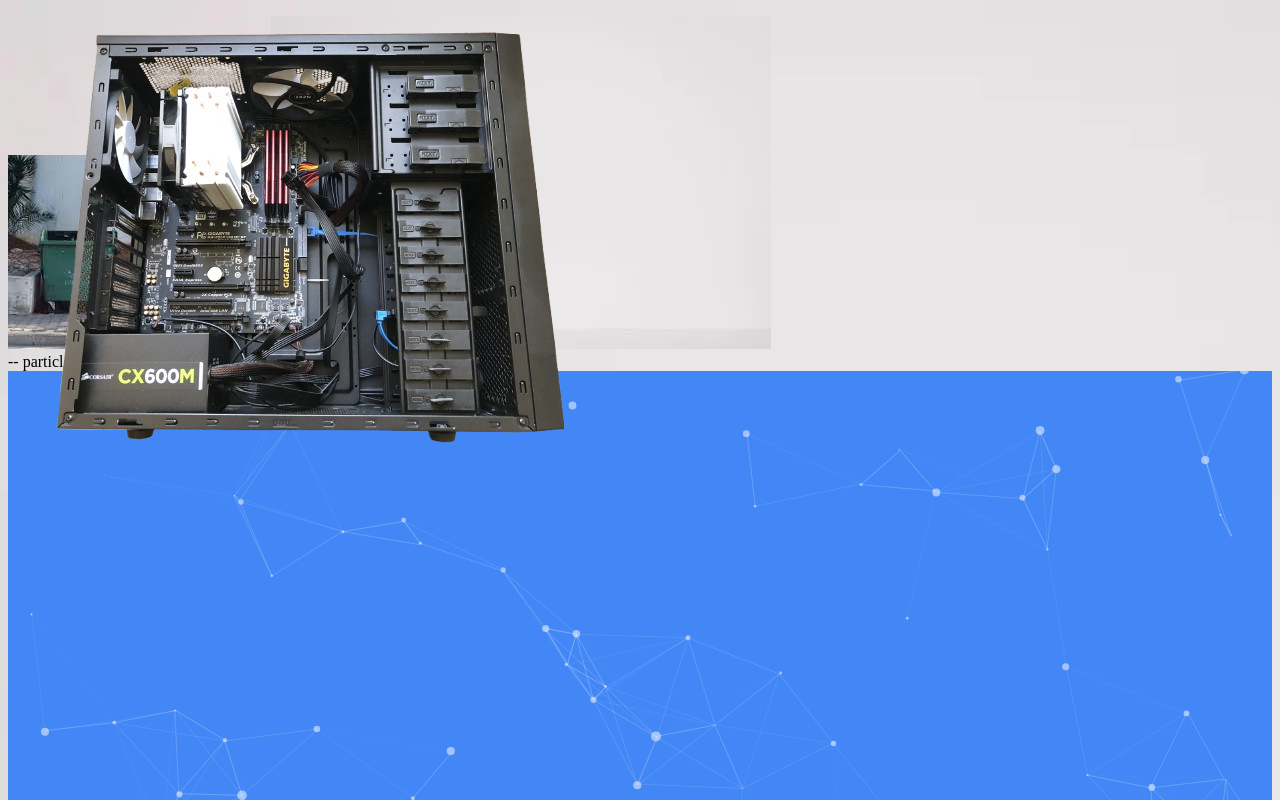
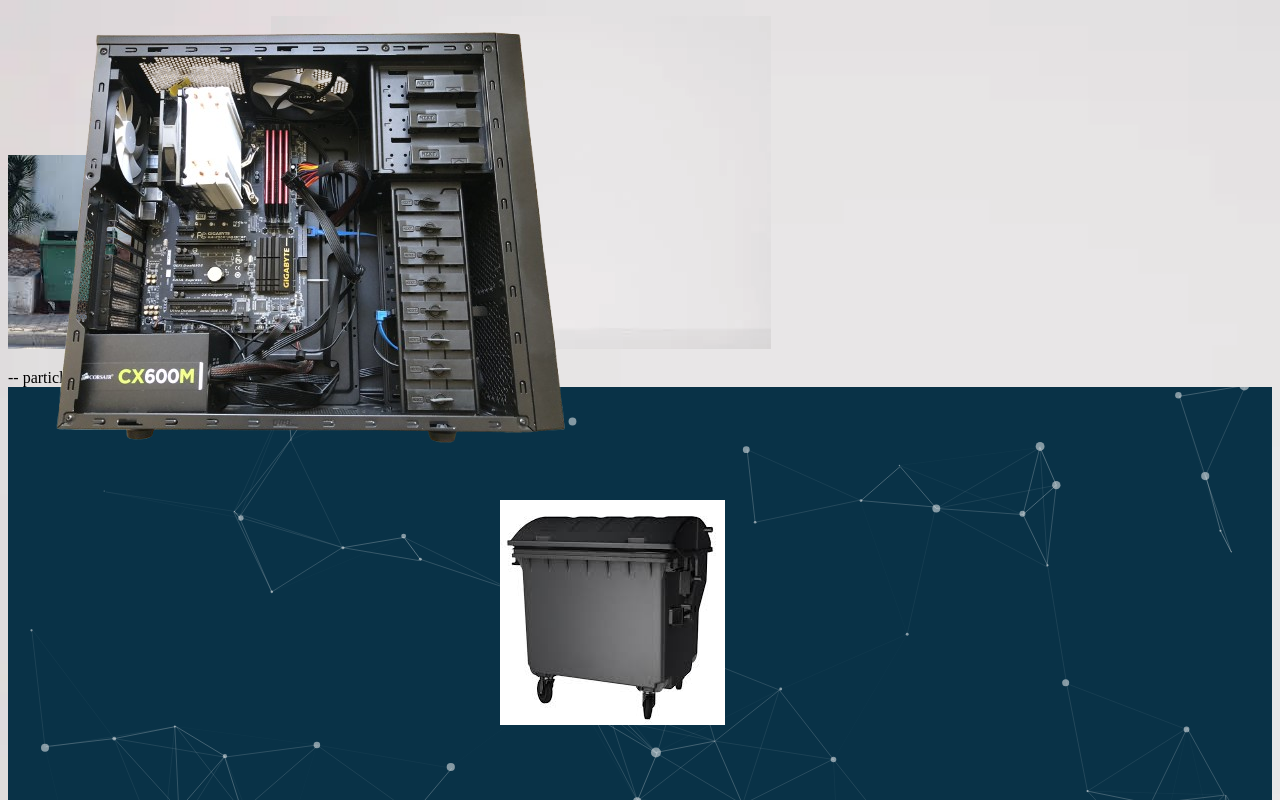
Before and after one commit to DUP3-NDI/dup3, a website: page index.html in a window 1280 px wide. Shown: the top 800 px of the page. Drawn offline with Linux system fonts and the light colour scheme.

Commit message:
gagagaga

```diff
--- a/index.html
+++ b/index.html
@@ -15,6 +15,7 @@
         <img id="pb_image" src="assets/poubelle.png" alt="dup3">
         <img id="bg_image" src="assets/banana.webp" alt="dup3">
         <img id="pb_image" src="assets/poubelle.jpeg" alt="dup3">
+        <p id="No"></p>
 
         <div class="count-particles">
         <span class="js-count-particles">--</span> particles
@@ -27,7 +28,6 @@
         <script src="../particles.js"></script>
         <script src="js/app.js"></script>
 
-        <p id="No"></p>
     </body>
             <script src="base.js"></script>
 </html>
--- a/style.css
+++ b/style.css
@@ -9,8 +9,8 @@
 
 #pb_image {
     position: absolute;
-    left : 900px;
-    top : 900px;
+    left : 500px;
+    top : 500px;
 }
 #darken {
     position: fixed;
@@ -35,7 +35,7 @@
 #particles-js{
   width: 100%;
   height: 100%;
-  background-color: #4287f5;
+  background-color: #093247;
   background-image: url('');
   background-size: cover;
   background-position: 50% 50%;
```
